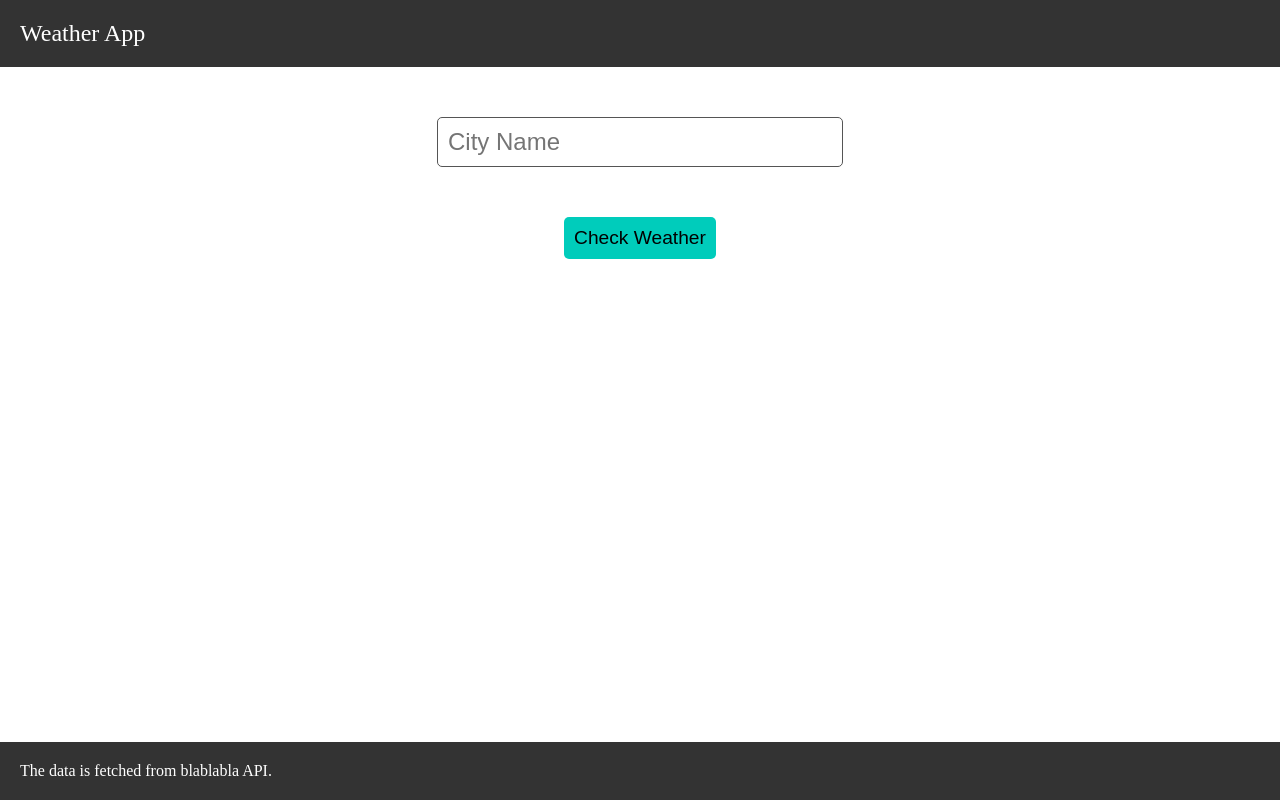
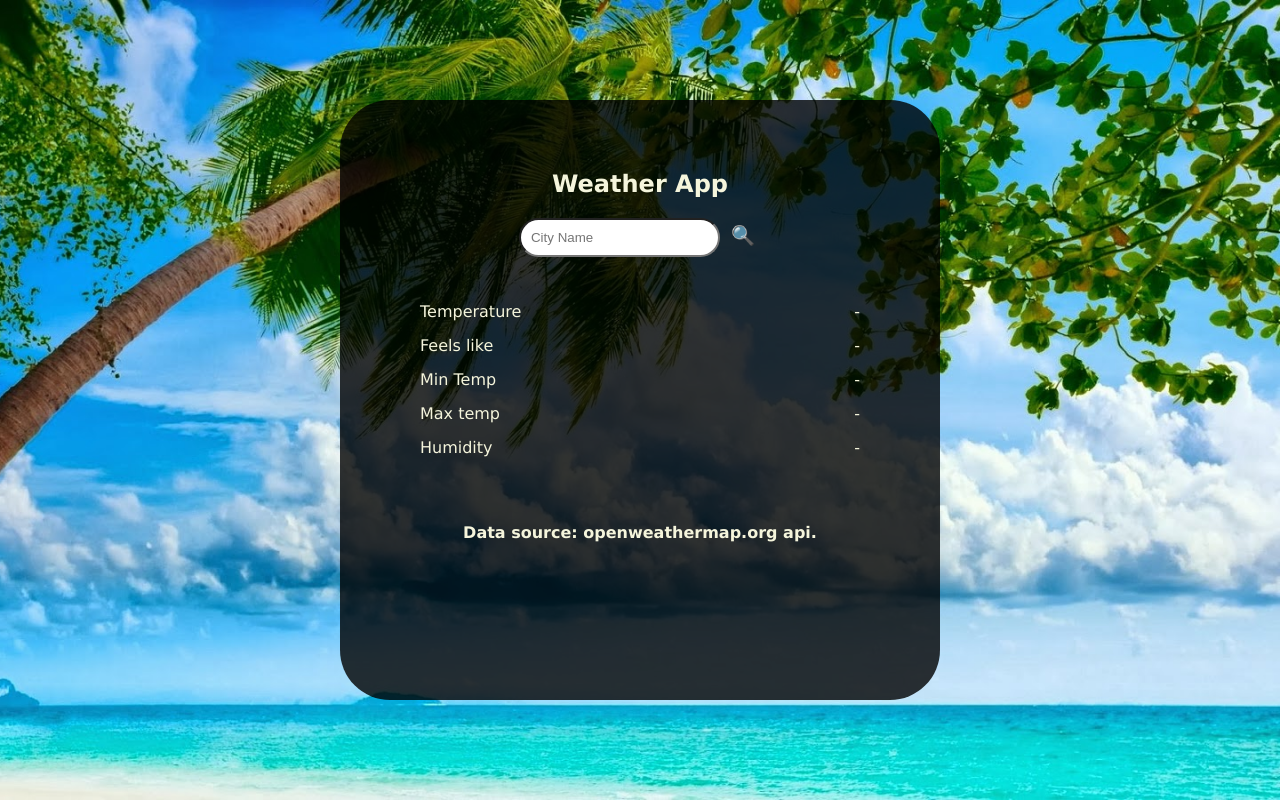
Before and after one commit to Gopisetti-neelima/WeatherApp, a plain HTML site: page index.html in a window 1280 px wide. Drawn offline with Linux system fonts and the light colour scheme.

Commit message:
Styling
Results are shown properly. Background image changes based on weather ex: Rain, Snow etc

```diff
--- a/app.js
+++ b/app.js
@@ -5,15 +5,43 @@ function getTemp(city){
 	{
 		fetch(`https://api.openweathermap.org/data/2.5/weather?q=${city}&appid=${key}`)
 	.then(res=>res.json())
-	.then(data=> data.main)
-	.then(temp=>{
-		console.log(temp);
-		let x=JSON.stringify(temp);
-		console.log(x);
-		document.getElementById('res').innerHTML=x;
+	.then(d=>{
+		console.log(d);
+		temperature = FarenheitToCelcius(d.main["temp"]);
+		document.getElementById('t').innerHTML = temperature + "°C";
+		document.getElementById('fl').innerHTML = FarenheitToCelcius(d.main["feels_like"]) + "°C";
+		document.getElementById('lt').innerHTML = FarenheitToCelcius(d.main["temp_min"]) + "°C";
+		document.getElementById('ht').innerHTML = FarenheitToCelcius(d.main["temp_max"]) + "°C";
+		document.getElementById('hum').innerHTML = d.main["humidity"] + "%";
+		console.log(d);
+
+		wallpaper = "assets/day.jpg";
+		if(temperature < 20){
+			wallpaper = "assets/day-winter.jpg";
+		}
+
+		wtype = d.weather[0]["main"];
+		if(wtype == "Rain"){
+			wallpaper = "assets/rain.jpg";
+		}
+		else if(wtype == "Snow")
+			wallpaper = "assets/day-winter.jpg";
+		else if(wtype == "Spring")
+			wallpaper = "assets/day-spring.jpg";
+
+		document.body.style.backgroundImage = 'url("' + wallpaper + '")';
+		document.body.style.backgroundSize = "cover";
+		document.body.style.backgroundPosition = "center";
+
 	})
 	.catch(error=>console.log(error));
 	}
+}
+
+function FarenheitToCelcius(data){
+	data = parseInt(data);
+	// res = (data-32)*5.0/9.0;
+	return parseInt(data - 273.15) ;
 }
 
 function getData(){
--- a/index.css
+++ b/index.css
@@ -1,57 +1,44 @@
-html,body{
-	height: 100%;
-	margin: 0px;
-	box-sizing: border-box;
-	padding: 0px;
+body{
+	background-image: url("assets/day.jpg");
+	color: beige ;
+	font-family: Verdana, Geneva, Tahoma, sans-serif;
+	background-size: cover;
+	background-position: center;
 }
 
-
-.outer{
-	display: flex;
-	flex-flow: column;
-	height: 100%;
+*{
+	box-sizing: border-box;
 }
 
-.inner_fixed{
-	padding: 20px;
-	color: #fff;
-	background-color: #333;
-	flex:0 ;
-	background-clip: url(assets/leaves_rain.mp4);
-}
-
-.header{
-	font-size: 1.5rem;
-}
-
-.footer{
-	font-size: 1rem;
-}
-
-.inner_rem{
-	flex: 1 ;
+.blur-box{
+	width: 600px;
+	height: calc(100vh - 100px - 100px);
+	background-color: rgba(0,0,0,0.8);
+	padding: 50px 30px;
+	border-radius: 50px;
+	margin: 100px auto ;
+	display: flex;
+	flex-direction: column;
 	text-align: center;
 }
 
+.target{
+	margin: 30px;
+}
+
+.row-flex{
+	display: flex;
+	margin: 15px 20px;
+	justify-content: space-between;
+}
+
 input{
-	border-radius: 5px;
-	padding: 10px;
-	width:30%;
-	margin-top: 50px;
-	margin-bottom: 50px;
-	border:1px solid #555;
-	font-size: 1.5rem;
-	flex:1;
+	padding: 10px 10px;
+	border-radius: 20px;
 }
 
 button{
-	color: #000;
-	border-radius: 5px;
-	background-color: #00ccbb;
-	border: 0px;
-	margin-bottom: 50px;
-	padding: 10px;
-	font-size: 1.2rem;
-	flex:1;
-	cursor: pointer;
+	background: transparent;
+	border: none;
+	font-size: larger;
 }
--- a/index.html
+++ b/index.html
@@ -6,17 +6,36 @@
 	<script type="text/javascript" src="app.js"></script>
 </head>
 <body>
-	<div class="outer">
-		<div class="inner_fixed header">Weather App</div>
-		<div class="inner_rem">
-			<div class="user-input">
-				<input type="text" id="city" required="Enter a city" placeholder="City Name">
-				<br>
-				<button type="submit" namee="submit" onclick="getData()" >Check Weather</button>
-				<p id="res"></p>
+	<div class="blur-box">
+		<h2>Weather App</h2>
+		<div class="user-input">
+			<input type="text" id="city" required="Enter a city" placeholder="City Name">
+			<button type="submit" namee="submit" onclick="getData()" >🔍</button>
+		</div>
+		<div class="target">
+			<div class="row-flex">
+				<span class="key">Temperature</span>
+				<span class="val" id="t">-</span>
+			</div>
+			<div class="row-flex">
+				<span class="key">Feels like</span>
+				<span class="val" id="fl">-</span>
+			</div>
+			<div class="row-flex">
+				<span class="key">Min Temp</span>
+				<span class="val" id="lt">-</span>
+			</div>
+			<div class="row-flex">
+				<span class="key">Max temp</span>
+				<span class="val" id="ht">-</span>
+			</div>
+			<div class="row-flex">
+				<span class="key">Humidity</span>
+				<span class="val" id="hum">-</span>
 			</div>
 		</div>
-		<div class="inner_fixed footer">The data is fetched from blablabla API.</div>
+		<h4>Data source: openweathermap.org api.</h4>
 	</div>
+
 </body>
 </html>
```
Also changed, not shown: assets/day-summer.jpg (added), assets/day.jpg (added), 7 other files.
